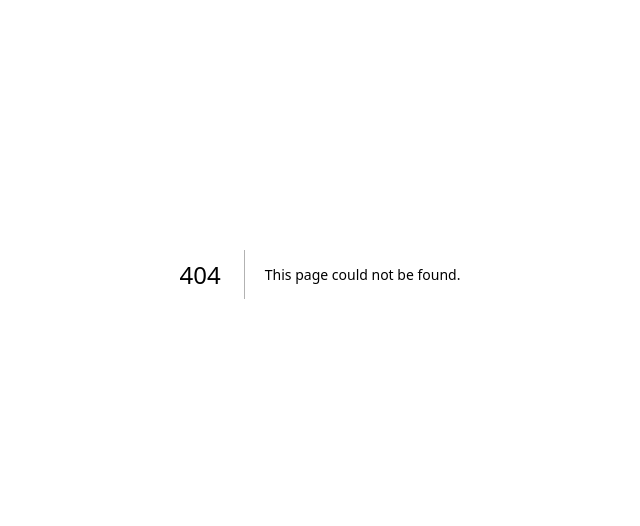
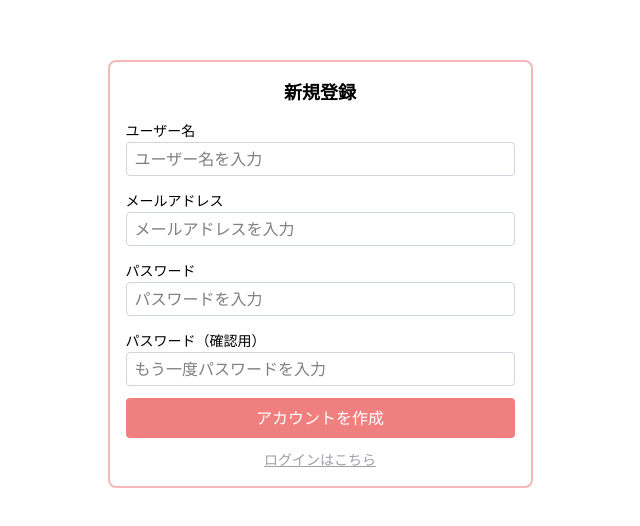
Before and after one commit to tatsuyano9/mahjong-record-app, a Next.js app: page /sign-up in a window 1280 px wide. Before the commit this address had no page. Shown: the part 126-652 px from the top of the page, without its empty margins (320-960 px from the left). Built offline with nearby package versions, Linux system fonts and the light colour scheme.

Commit message:
first implementation for login display

```diff
--- /dev/null
+++ b/src/app/login/page.tsx
@@ -0,0 +1,56 @@
+"use client";
+
+import * as React from "react";
+
+import { Spacer } from "@/components/common/ui/spacer";
+import { InputArea } from "@/components/pages/entry-pages/input-area";
+import { LinkArea } from "@/components/pages/entry-pages/link-area";
+
+const LoginPage: React.FC = () => {
+  return (
+    <Spacer
+      minHeight="screen"
+      display="flex"
+      className="items-center justify-center bg-white text-black"
+    >
+      <Spacer
+        display="flex flex-col"
+        gap="xsmall"
+        padding="medium"
+        rounded="lg"
+        border={{ color: "brand-200", width: "2" }}
+      >
+        <Spacer>
+          <h3 className="text-center text-lg font-bold">ログイン</h3>
+        </Spacer>
+        <InputArea
+          label="メールアドレス"
+          type="email"
+          placeholder="メールアドレスを入力"
+          onChange={() => {}}
+        />
+        <InputArea
+          label="パスワード"
+          type="password"
+          placeholder="パスワードを入力"
+          onChange={() => {}}
+        />
+        {/*
+        TODO:
+        - Set up onClick handler for the login button
+        - Use CustomButton component
+        */}
+        <button
+          className="w-full bg-brand-500 text-white py-2 rounded hover:opacity-90"
+          onClick={() => {}}
+        >
+          ログイン
+        </button>
+        <LinkArea attrs={{ href: "/" }}>パスワードを忘れた方はこちら</LinkArea>
+        <LinkArea attrs={{ href: "/sign-up" }}>新規登録はこちら</LinkArea>
+      </Spacer>
+    </Spacer>
+  );
+};
+
+export default LoginPage;
--- /dev/null
+++ b/src/app/sign-up/page.tsx
@@ -0,0 +1,68 @@
+"use client";
+
+import * as React from "react";
+
+import { Spacer } from "@/components/common/ui/spacer";
+import { InputArea } from "@/components/pages/entry-pages/input-area";
+import { LinkArea } from "@/components/pages/entry-pages/link-area";
+
+/**
+ * TODO:
+ * This page is using the same layout and components as LoginPage.
+ * However, we should create a specific design for SignUpPage in the future.
+ */
+const SignUpPage: React.FC = () => {
+  return (
+    <Spacer
+      minHeight="screen"
+      display="flex"
+      backGround="white"
+      className="items-center justify-center text-black"
+    >
+      <Spacer
+        display="flex flex-col"
+        gap="xsmall"
+        padding="medium"
+        rounded="lg"
+        border={{ color: "brand-200", width: "2" }}
+      >
+        <Spacer>
+          <h3 className="text-center text-lg font-bold">新規登録</h3>
+        </Spacer>
+        <InputArea
+          label="ユーザー名"
+          type="text"
+          placeholder="ユーザー名を入力"
+          onChange={() => {}}
+        />
+        <InputArea
+          label="メールアドレス"
+          type="email"
+          placeholder="メールアドレスを入力"
+          onChange={() => {}}
+        />
+        <InputArea
+          label="パスワード"
+          type="password"
+          placeholder="パスワードを入力"
+          onChange={() => {}}
+        />
+        <InputArea
+          label="パスワード（確認用）"
+          type="password"
+          placeholder="もう一度パスワードを入力"
+          onChange={() => {}}
+        />
+        <button
+          className="w-full bg-brand-500 text-white py-2 rounded hover:opacity-90"
+          onClick={() => {}}
+        >
+          アカウントを作成
+        </button>
+        <LinkArea attrs={{ href: "/login" }}>ログインはこちら</LinkArea>
+      </Spacer>
+    </Spacer>
+  );
+};
+
+export default SignUpPage;
--- /dev/null
+++ b/src/components/pages/entry-pages/input-area/index.tsx
@@ -0,0 +1,35 @@
+import * as React from "react";
+
+import { Spacer } from "@/components/common/ui/spacer";
+
+type InputAreaProps = {
+  label: string;
+  name?: string;
+  type?: string;
+  value?: string;
+  placeholder?: string;
+  onChange: React.ChangeEventHandler<HTMLInputElement>;
+};
+
+export const InputArea = ({
+  label,
+  name,
+  type,
+  value,
+  placeholder,
+  onChange,
+}: InputAreaProps) => {
+  return (
+    <Spacer>
+      <label className="text-sm">{label}</label>
+      <input
+        type={type}
+        name={name}
+        value={value}
+        placeholder={placeholder}
+        onChange={onChange}
+        className="w-full border border-gray-300 rounded px-2 py-1"
+      />
+    </Spacer>
+  );
+};
--- /dev/null
+++ b/src/components/pages/entry-pages/link-area/index.tsx
@@ -0,0 +1,22 @@
+import * as React from "react";
+
+import { Spacer } from "@/components/common/ui/spacer";
+
+type LinkAreaProps = {
+  children?: React.ReactNode;
+  attrs: React.AnchorHTMLAttributes<HTMLAnchorElement>;
+};
+
+export const LinkArea: React.FC<LinkAreaProps> = ({ children, attrs }) => {
+  return (
+    <Spacer className="text-center text-sm">
+      <a
+        href={attrs.href}
+        target={attrs.target}
+        className="underline text-zinc-400"
+      >
+        {children}
+      </a>
+    </Spacer>
+  );
+};
```
